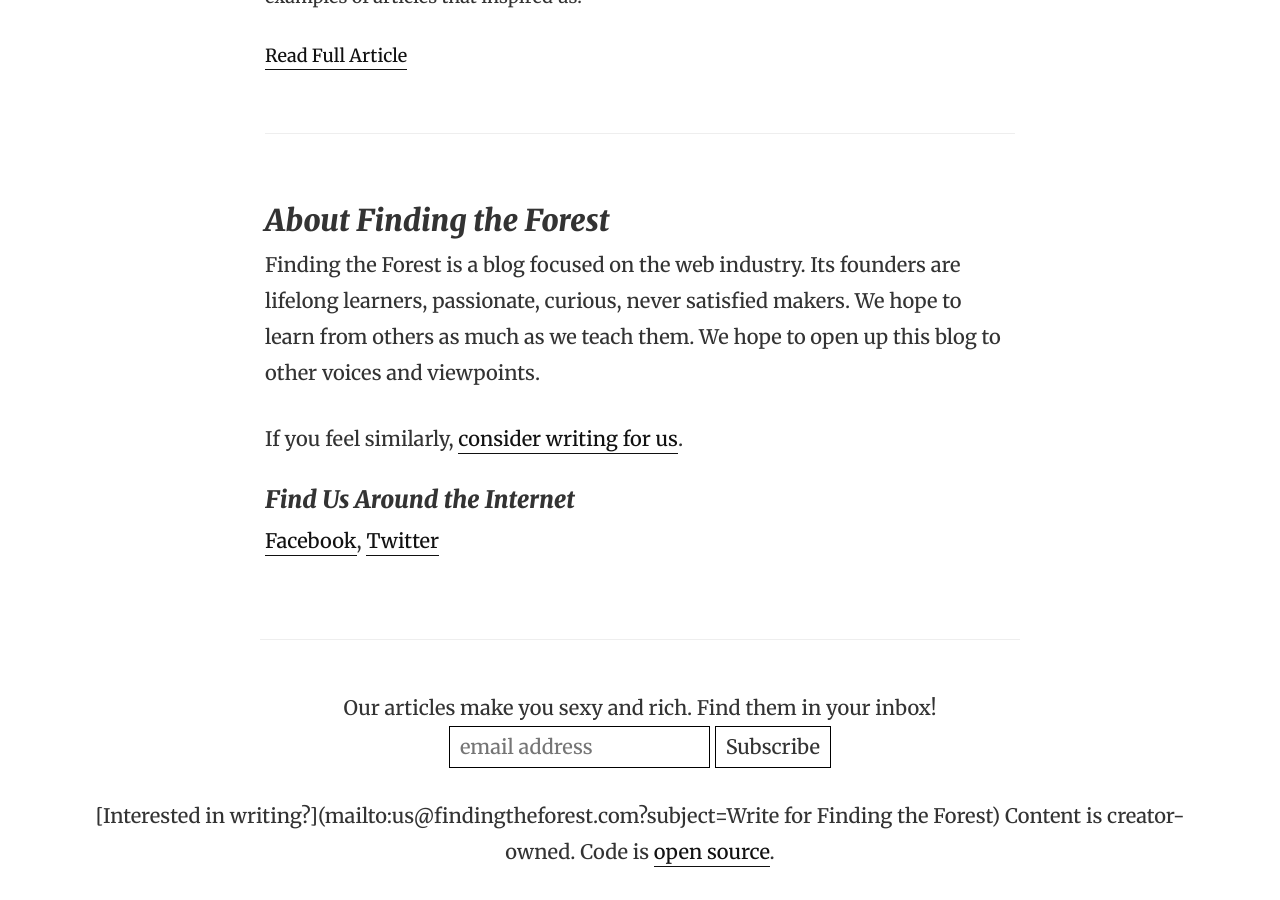
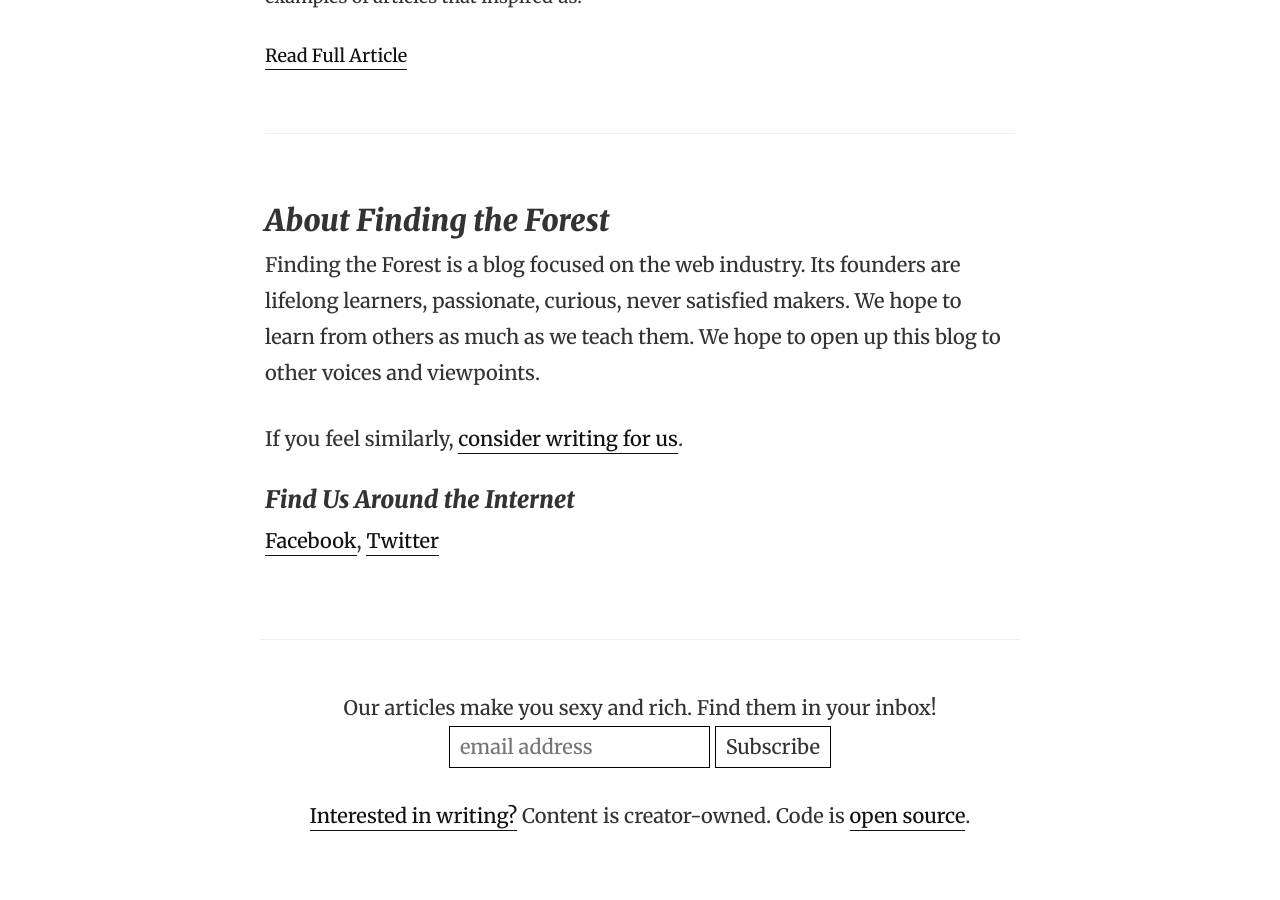
Before and after one commit to findingtheforest/findingtheforest.github.io, a Jekyll site: the page built from index.html, in a window 1280 px wide and 900 px high, scrolled down 1331 px. Built offline with Jekyll 4.4.1, drawn with Linux system fonts in a browser that asks for light colours; after the commit the page ends 2195 px from its top, so only the background shows below that; part of the change alters nothing that is shown.

Commit message:
a tag not markdown

```diff
--- a/_includes/footer.md
+++ b/_includes/footer.md
@@ -17,6 +17,6 @@
 		    <input type="submit" value="Subscribe" name="subscribe" id="mc-embedded-subscribe" class="button">
 	    </div>
 	</form>
-    [Interested in writing?](mailto:us@findingtheforest.com?subject=Write for Finding the Forest) Content is creator-owned. Code is <a href="https://github.com/findingtheforest/findingtheforest.github.io">open source</a>.
+    <a href="mailto:us@findingtheforest.com?subject=Write for Finding the Forest">Interested in writing?</a> Content is creator-owned. Code is <a href="https://github.com/findingtheforest/findingtheforest.github.io">open source</a>.
   </div>
 </footer>
```
